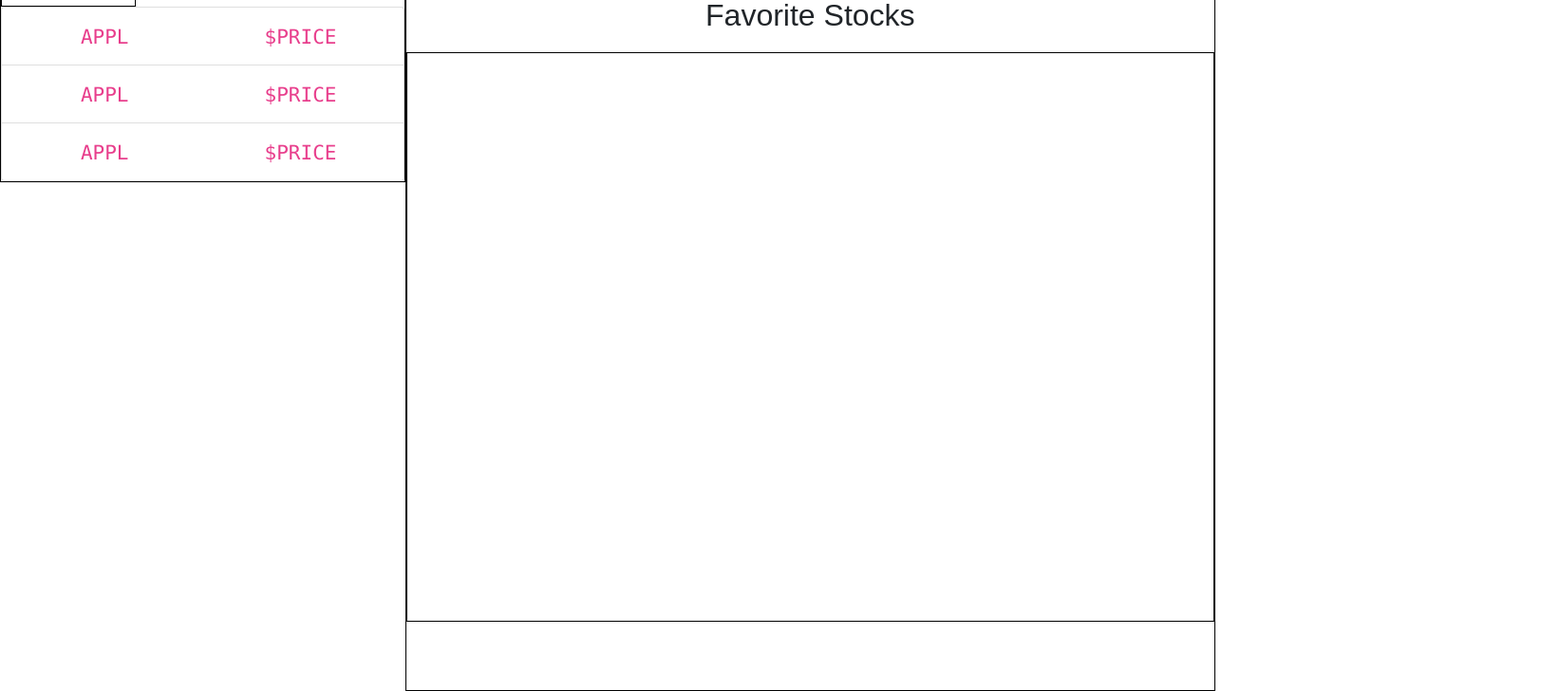
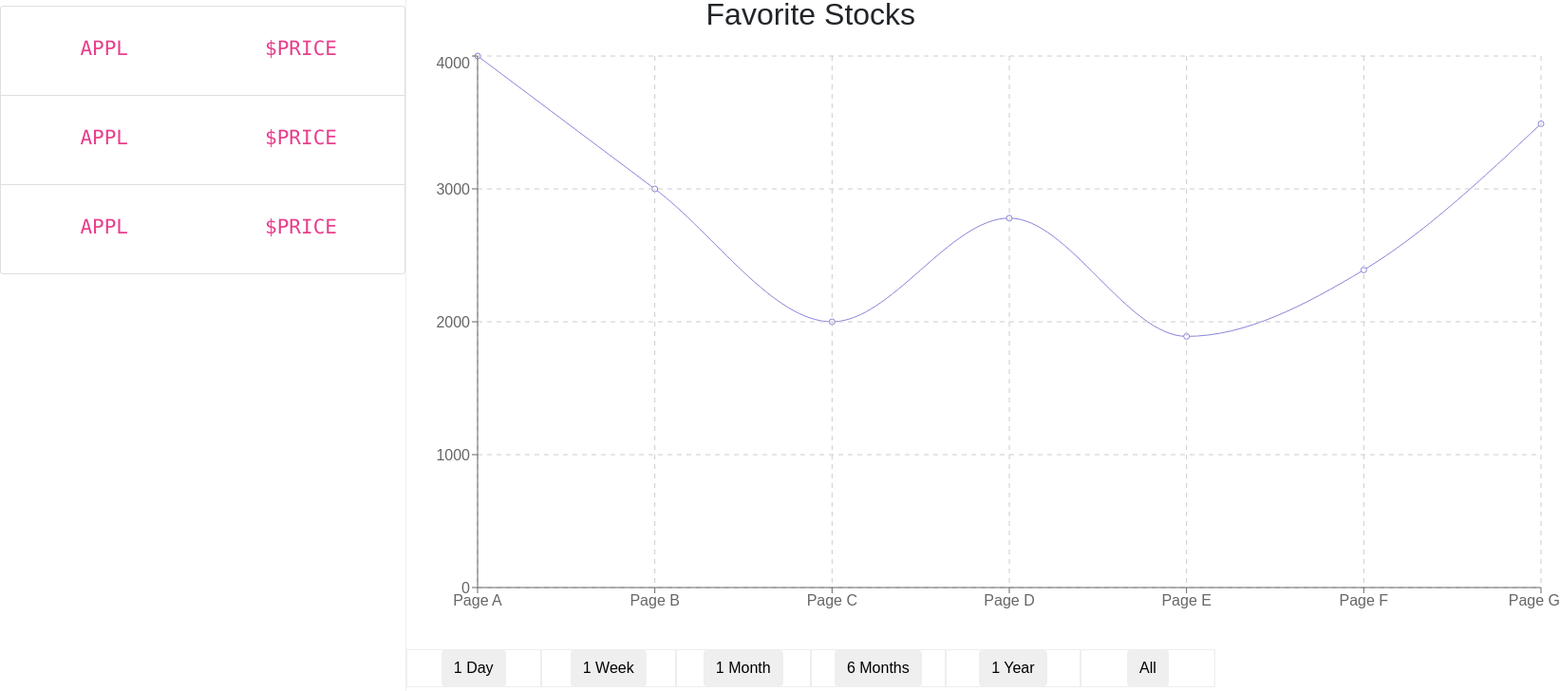
Before and after one commit to tea-kay/FCC-stock-view, a React (Create React App) app in the folder client/: page / in a window 1280 px wide. Shown: the part 72-800 px from the top of the page at 95% size, 1643 px wide, since content can reach past the window. Built offline with nearby package versions, Linux system fonts and the light colour scheme; no server answers.

Commit message:
Added buttons for date range

```diff
--- a/client/package.json
+++ b/client/package.json
@@ -8,6 +8,7 @@
     "react-bootstrap": "^0.32.1",
     "react-dom": "^16.2.0",
     "react-scripts": "1.1.0",
+    "recharts": "^1.0.0-beta.10",
     "socket.io-client": "^2.0.4"
   },
   "scripts": {
--- a/client/src/App.js
+++ b/client/src/App.js
@@ -1,10 +1,10 @@
 import React, { Component } from 'react';
-import { Button } from 'react-bootstrap';
 import io from 'socket.io-client';
 import logo from './logo.svg';
 import './App.css';
 
-import { Grid, Row, Col, ListGroup, ListGroupItem, FormGroup, FormControl, PageHeader, small } from 'react-bootstrap';
+import { Grid, Row, Col, ListGroup, ListGroupItem, FormGroup, FormControl, PageHeader, Button } from 'react-bootstrap';
+import { LineChart, Line, CartesianGrid, XAxis, YAxis, Tooltip } from 'recharts';
 
 const socket = io.connect();
 
@@ -32,6 +32,15 @@ class App extends Component {
   }
 
   render() {
+    const data = [
+      {name: 'Page A', uv: 4000, pv: 2400, amt: 2400},
+      {name: 'Page B', uv: 3000, pv: 1398, amt: 2210},
+      {name: 'Page C', uv: 2000, pv: 9800, amt: 2290},
+      {name: 'Page D', uv: 2780, pv: 3908, amt: 2000},
+      {name: 'Page E', uv: 1890, pv: 4800, amt: 2181},
+      {name: 'Page F', uv: 2390, pv: 3800, amt: 2500},
+      {name: 'Page G', uv: 3490, pv: 4300, amt: 2100},
+    ];
     return (
       <div className="App">
         <div className="container-fluid">
@@ -48,17 +57,17 @@ class App extends Component {
                 </Col>
               </Row>
               <ListGroup className="stock-info">
-                <ListGroupItem className="row" >
+                <ListGroupItem className="row single-stock">
                   <Row>
                     <Col md={6}><code>APPL</code></Col><Col md={6}><code>$PRICE</code></Col>
                   </Row>
                 </ListGroupItem>
-                <ListGroupItem className="row">
+                <ListGroupItem className="row single-stock">
                   <Row>
                     <Col md={6}><code>APPL</code></Col><Col md={6}><code>$PRICE</code></Col>
                   </Row>
                 </ListGroupItem>
-                <ListGroupItem className="row">
+                <ListGroupItem className="row single-stock">
                   <Row>
                     <Col md={6}><code>APPL</code></Col><Col md={6}><code>$PRICE</code></Col>
                   </Row>
@@ -76,8 +85,22 @@ class App extends Component {
               </Row>
               <Row>
                 <Col md={12} className="live-chart">
-
+                  <LineChart width={1200} height={600} data={data} margin={{ top: 5, right: 20, bottom: 5, left: 0 }}>
+                    <Line type="monotone" dataKey="uv" stroke="#8884d8" />
+                    <CartesianGrid stroke="#ccc" strokeDasharray="5 5" />
+                    <XAxis dataKey="name" />
+                    <YAxis />
+                    <Tooltip />
+                  </LineChart>
                 </Col>
+              </Row>
+              <Row className="view-btn-section">
+                <Col md={2} className="view-btns"><Button>1 Day</Button></Col>
+                <Col md={2} className="view-btns"><Button>1 Week</Button></Col>
+                <Col md={2} className="view-btns"><Button>1 Month</Button></Col>
+                <Col md={2} className="view-btns"><Button>6 Months</Button></Col>
+                <Col md={2} className="view-btns"><Button>1 Year</Button></Col>
+                <Col md={2} className="view-btns"><Button>All</Button></Col>
               </Row>
             </Col>
           </Row>
--- a/client/src/index.css
+++ b/client/src/index.css
@@ -6,13 +6,11 @@ body {
 
 .stock-list {
   height: 100%;
-  border: 1px solid black;
 }
 
 .chart-view {
   height: 800px;
-  border: 1px solid black;
-
+  border-left: .75px solid #eee;
 }
 
 .header-content {
@@ -22,12 +20,16 @@ body {
 .live-chart {
   margin-top: -14px;
   height: 600px;
-  border: 1px solid black;
+}
+
+.single-stock {
+  height: 95px;
+  text-align: center;
+  padding-top: 25px;
 }
 
 .logo-sec {
   padding-top: 26px;
-  border: 1px solid black;
 }
 
 .search-bar {
@@ -46,3 +48,10 @@ body {
 .stock-info {
   font-size: 24px;
 }
+.view-btn-section {
+  margin-top: 30px;
+}
+
+.view-btns {
+  border: .75px solid #eee;
+}
```
Also changed, not shown: 1 other file (tests, documents, lock files or other folders).
